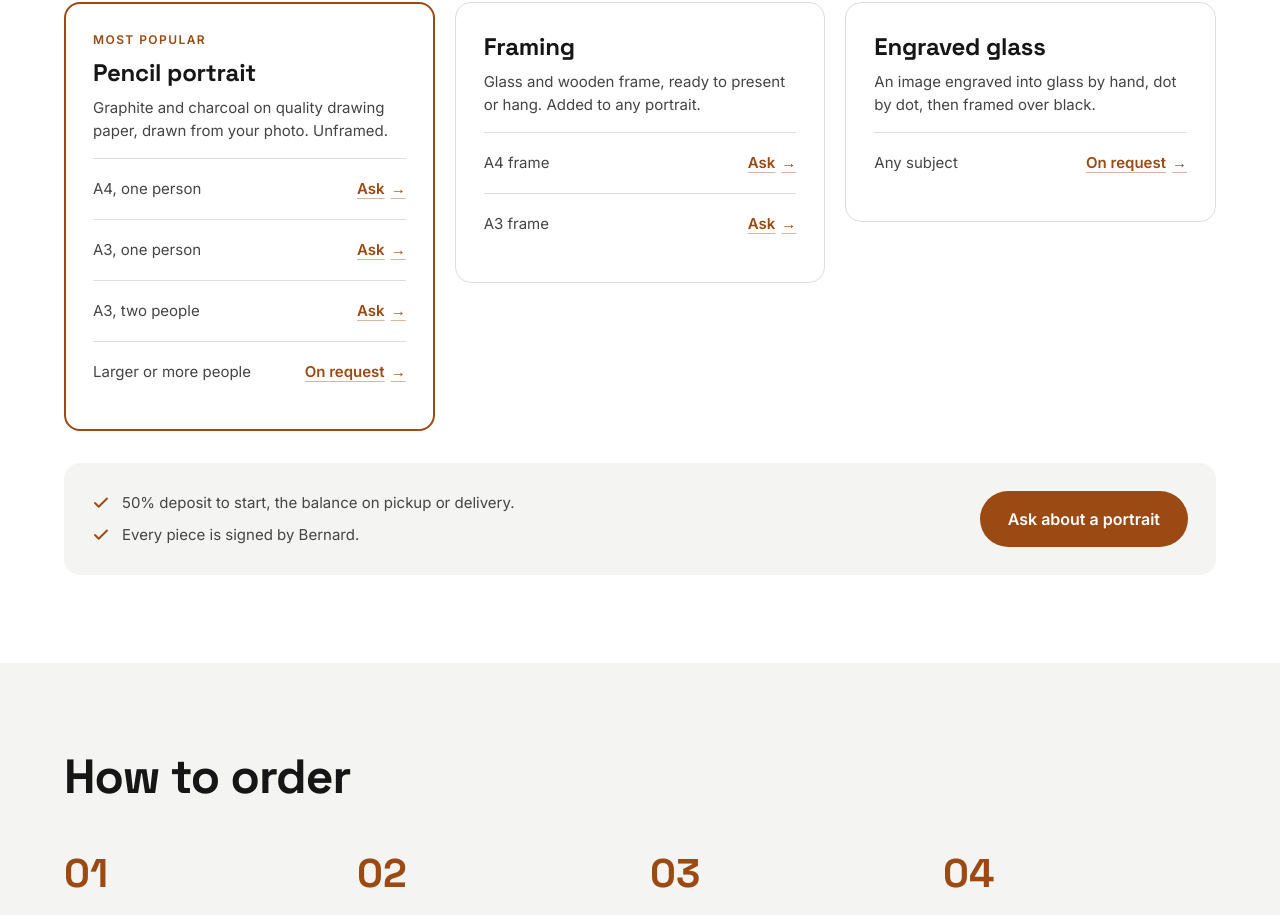
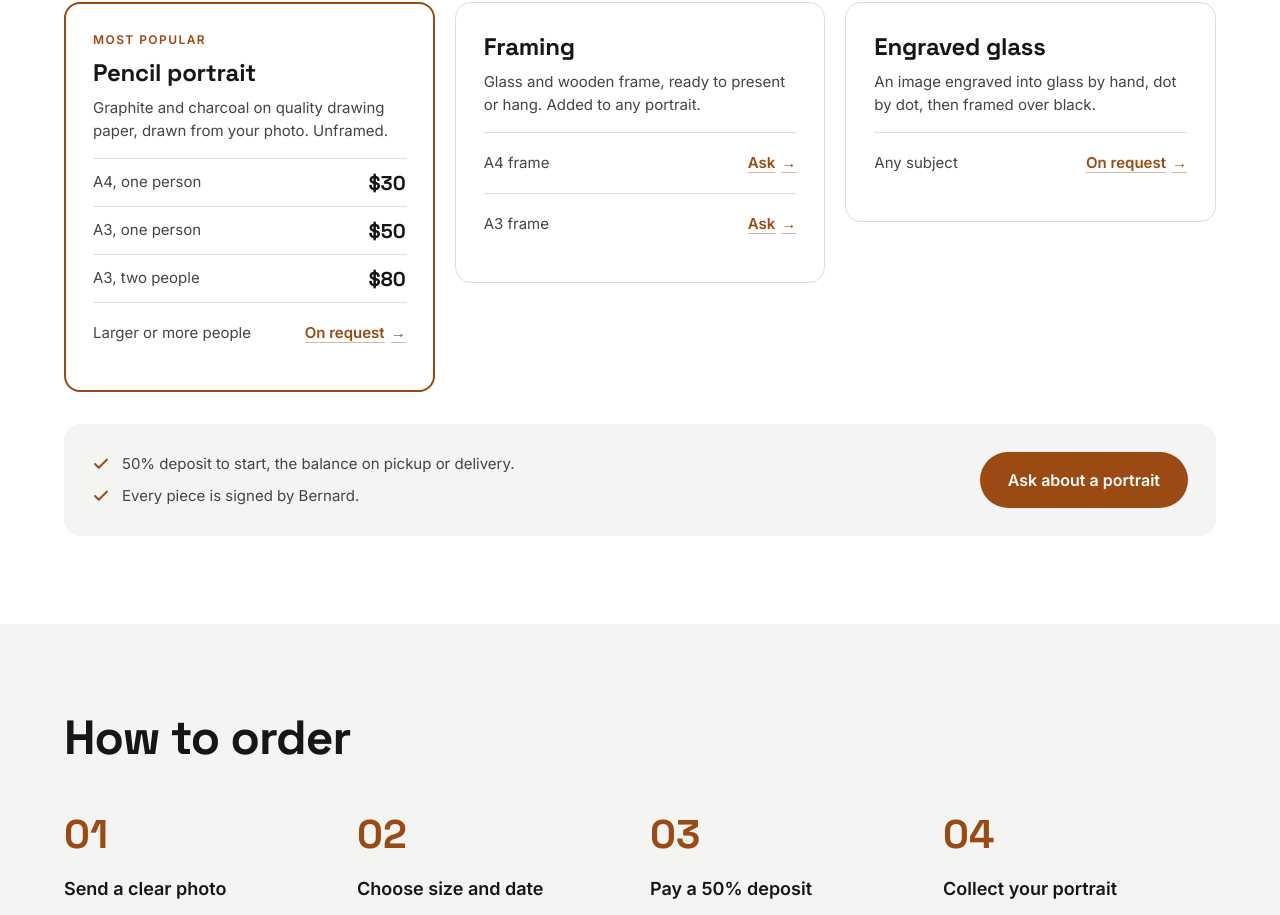
Before and after one commit to killasusu/bernard-taban-art, a Next.js app: page / in a window 1280 px wide. Shown: the part 2906-3821 px from the top of the page. Built offline with nearby package versions, Linux system fonts and the light colour scheme; no server answers.

Commit message:
Add portrait prices: A4 $30, A3 $50, A3 two people $80
Co-Authored-By: Claude Opus 5.5 <noreply@anthropic.com>

```diff
--- a/src/data/artist.ts
+++ b/src/data/artist.ts
@@ -42,9 +42,9 @@ export const priceGroups: PriceGroup[] = [
     description: "Graphite and charcoal on quality drawing paper, drawn from your photo. Unframed.",
     highlight: "Most popular",
     rows: [
-      { label: "A4, one person", price: "" },
-      { label: "A3, one person", price: "" },
-      { label: "A3, two people", price: "" },
+      { label: "A4, one person", price: "$30" },
+      { label: "A3, one person", price: "$50" },
+      { label: "A3, two people", price: "$80" },
       { label: "Larger or more people", price: "On request" },
     ],
   },
```
